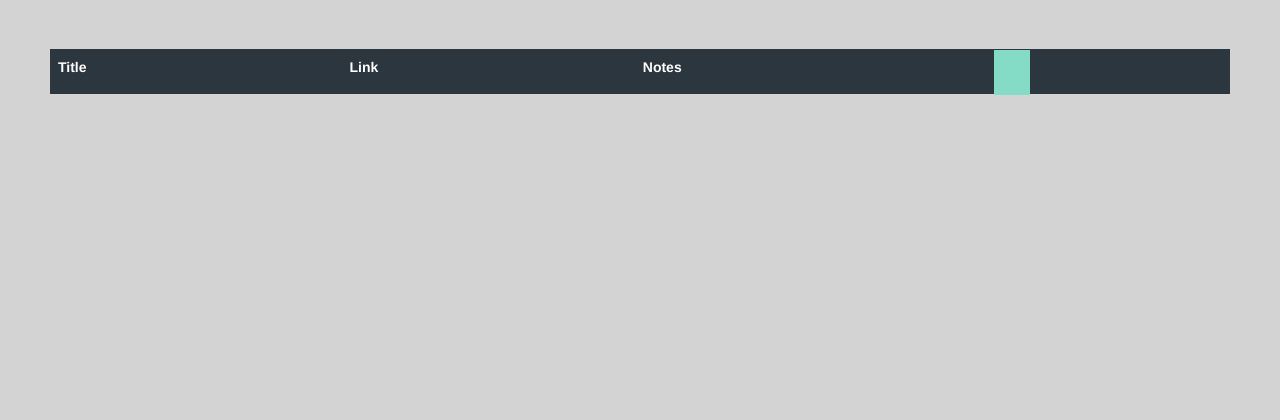
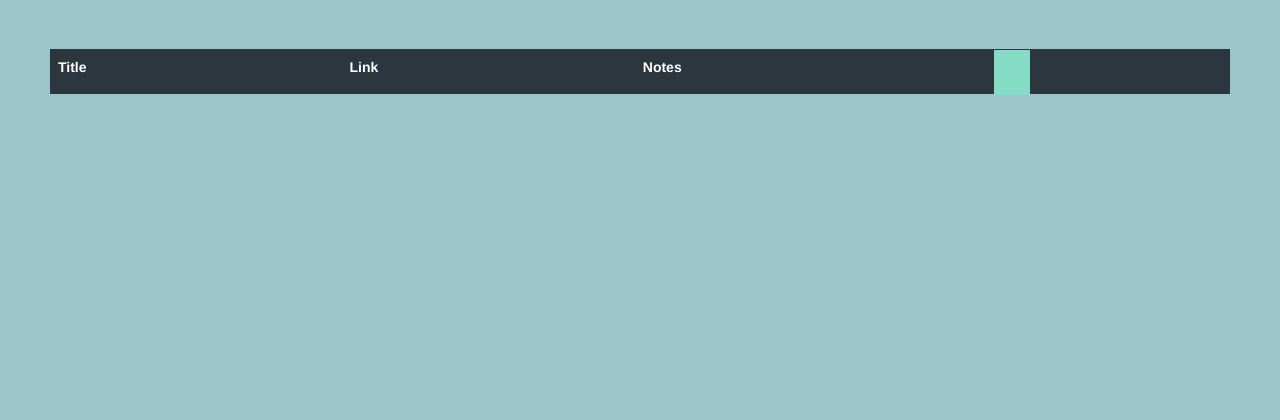
Before and after one commit to culshoefer/aws-automation-thing, a Django app: page /home in a window 1280 px wide. Shown: the part 51-471 px from the top of the page. Run offline with Django 3.2, Linux system fonts and the light colour scheme; the visitor is signed in with stand-in values (Sample User, id 1); data that the repository does not hold is empty; some libraries are stand-ins or nearby versions.

Commit message:
references page wonderful

```diff
--- a/ref_manager/ref_manager/static/static_normal/css/references.css
+++ b/ref_manager/ref_manager/static/static_normal/css/references.css
@@ -49,5 +49,5 @@
 }
 
 body {
-  background-color: #d3d3d3;
+  background-color: #9BC4CB;
 }
```
